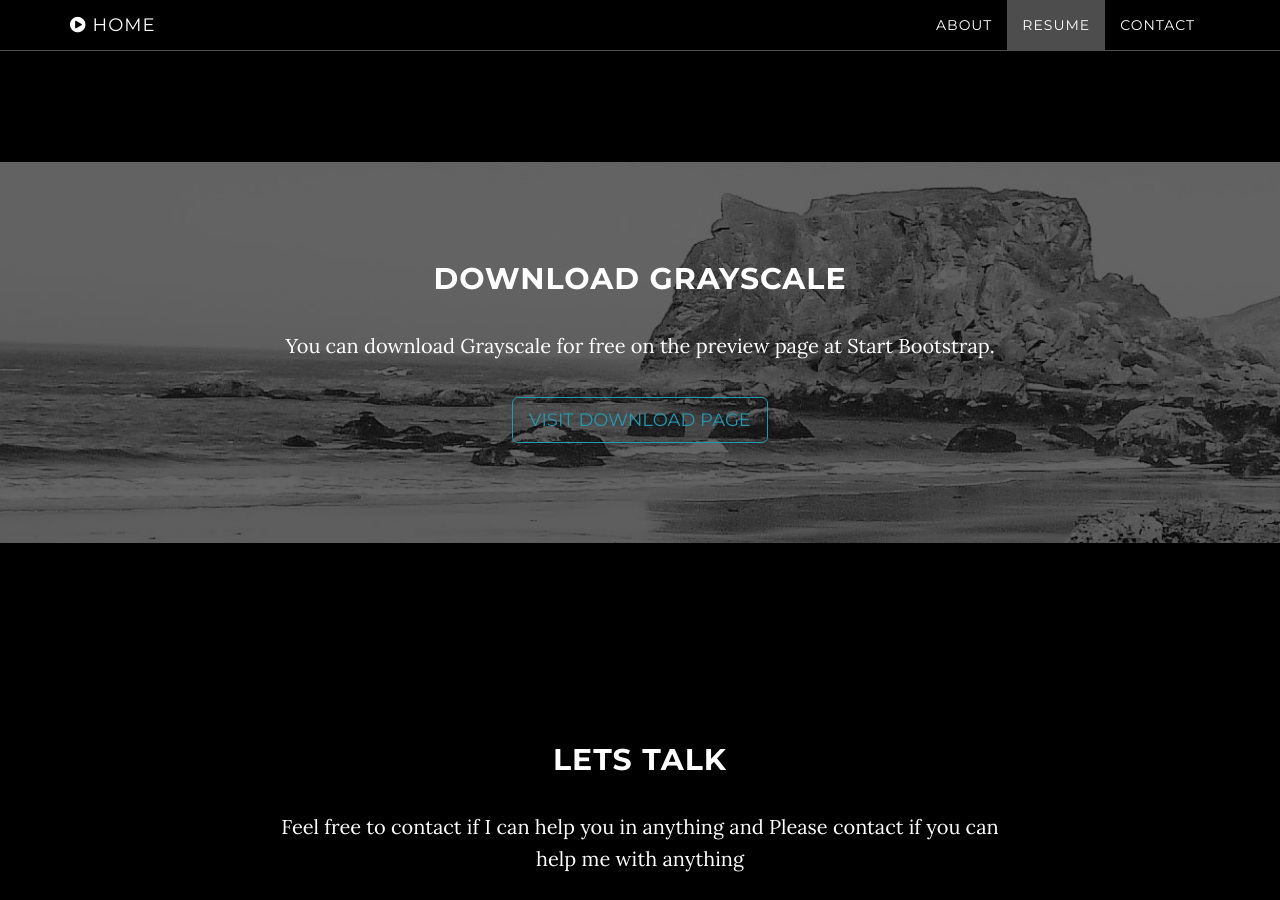
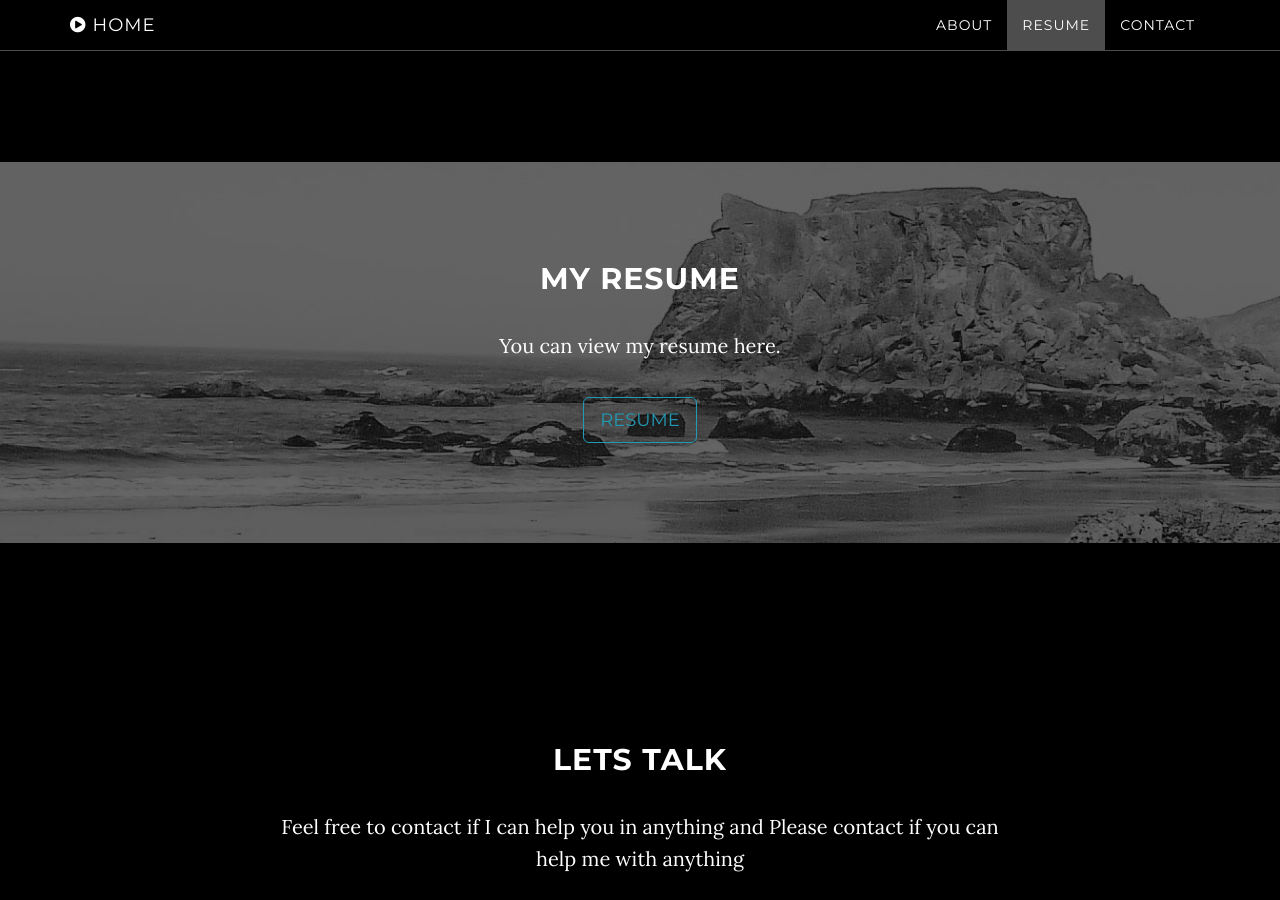
Before and after one commit to sagarkar10/sagarkar10.github.io, a Jekyll site: the page built from index.html, in a window 1280 px wide and 900 px high, scrolled down 1567 px. Built offline with Jekyll 4.4.1, drawn with Linux system fonts in a browser that asks for light colours.

Commit message:
Update download.html

```diff
--- a/_includes/download.html
+++ b/_includes/download.html
@@ -3,9 +3,9 @@
         <div class="download-section">
             <div class="container">
                 <div class="col-lg-8 col-lg-offset-2">
-                    <h2>Download Grayscale</h2>
-                    <p>You can download Grayscale for free on the preview page at Start Bootstrap.</p>
-                    <a href="http://startbootstrap.com/template-overviews/grayscale/" class="btn btn-default btn-lg">Visit Download Page</a>
+                    <h2>My Resume</h2>
+                    <p>You can view my resume here.</p>
+                    <a href="/cv/MyResume.pdf" class="btn btn-default btn-lg">Resume</a>
                 </div>
             </div>
         </div>
```
